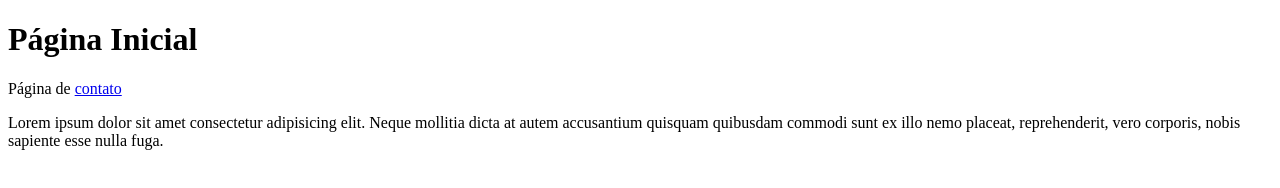
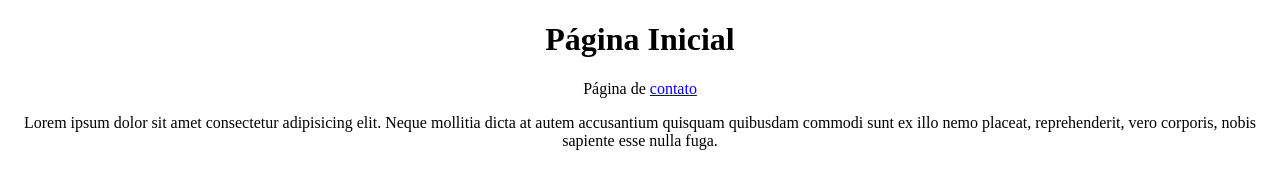
Before and after one commit to lannalhy/git-b, a plain HTML site: page index.html in a window 1280 px wide. Drawn offline with Linux system fonts and the light colour scheme.

Commit message:
primeira versão

```diff
--- a/index.html
+++ b/index.html
@@ -3,6 +3,7 @@
 <head>
     <meta charset="UTF-8">
     <meta name="viewport" content="width=device-width, initial-scale=1.0">
+    <link rel="stylesheet" href="style.css">
     <title>Document</title>
 </head>
 <body>
--- a/style.css
+++ b/style.css
@@ -0,0 +1,5 @@
+body {
+ margin: 0%;
+ text-align: center;
+
+}
```
